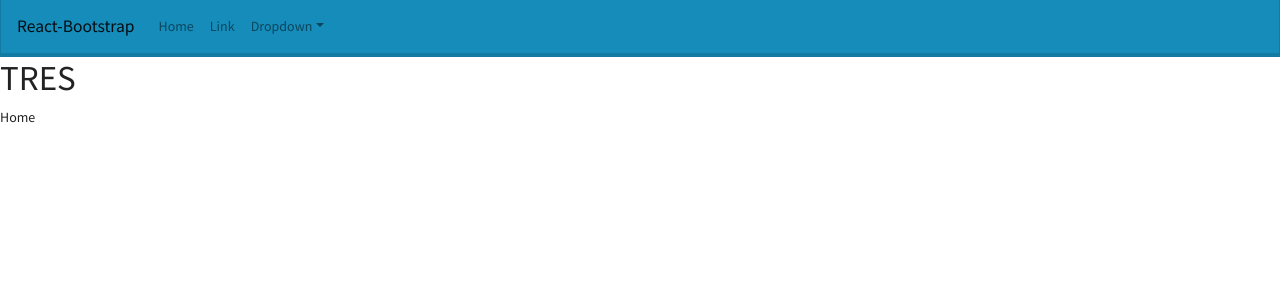
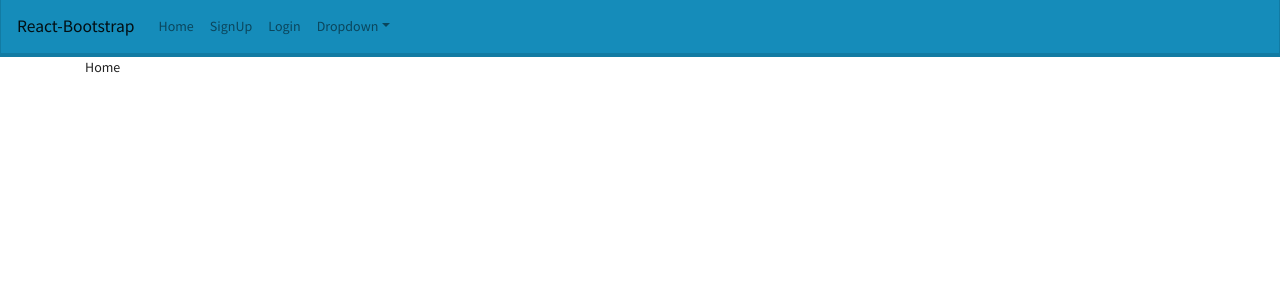
Before and after one commit to redxzeta/liquid-app, a React (Create React App) app in the folder liquid-react-app/: page / in a window 1280 px wide. Shown: the top 300 px of the page. Built offline with nearby package versions, Linux system fonts and the light colour scheme.

Commit message:
update links

```diff
--- a/liquid-react-app/src/App.js
+++ b/liquid-react-app/src/App.js
@@ -4,11 +4,12 @@ import { BrowserRouter as Router, Switch, Route } from "react-router-dom";
 import LandingPage from "./components/home/LandingPage";
 import SignUp from "./components/accounts/SignUp";
 import Profile from "./components/profile/Profile";
+import { Container } from "react-bootstrap";
 export default function App() {
   return (
     <Router>
       <NavigationBar />
-      <h1>TRES</h1>
+      <Container>
         <Switch>
           <Route path="profile">
             <Profile />
@@ -20,6 +21,7 @@ export default function App() {
             <LandingPage />
           </Route>
         </Switch>
+      </Container>
     </Router>
   );
 }
--- a/liquid-react-app/src/layout/NavigationBar.js
+++ b/liquid-react-app/src/layout/NavigationBar.js
@@ -1,6 +1,7 @@
 import React from "react";
 import { Nav, NavDropdown } from "react-bootstrap";
 import Navbar from "react-bootstrap/Navbar";
+import { Link } from "react-router-dom";
 export default function NavigationBar() {
   return (
     <Navbar bg="primary" expand="lg">
@@ -8,8 +9,15 @@ export default function NavigationBar() {
       <Navbar.Toggle aria-controls="basic-navbar-nav" />
       <Navbar.Collapse id="basic-navbar-nav">
         <Nav className="mr-auto">
-          <Nav.Link href="#home">Home</Nav.Link>
-          <Nav.Link href="#link">Link</Nav.Link>
+          <Nav.Link as={Link} to="/">
+            Home
+          </Nav.Link>
+          <Nav.Link as={Link} to="/signup">
+            SignUp
+          </Nav.Link>
+          <Nav.Link as={Link} to="/login">
+            Login
+          </Nav.Link>
           <NavDropdown title="Dropdown" id="basic-nav-dropdown">
             <NavDropdown.Item href="#action/3.1">Action</NavDropdown.Item>
             <NavDropdown.Item href="#action/3.2">
```
Lines whose indentation alone changed are shown as unchanged.
